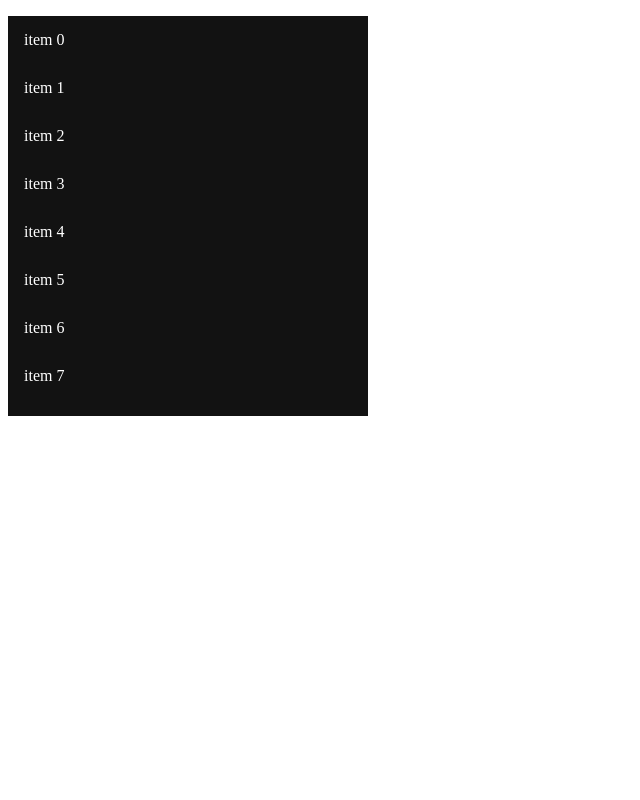
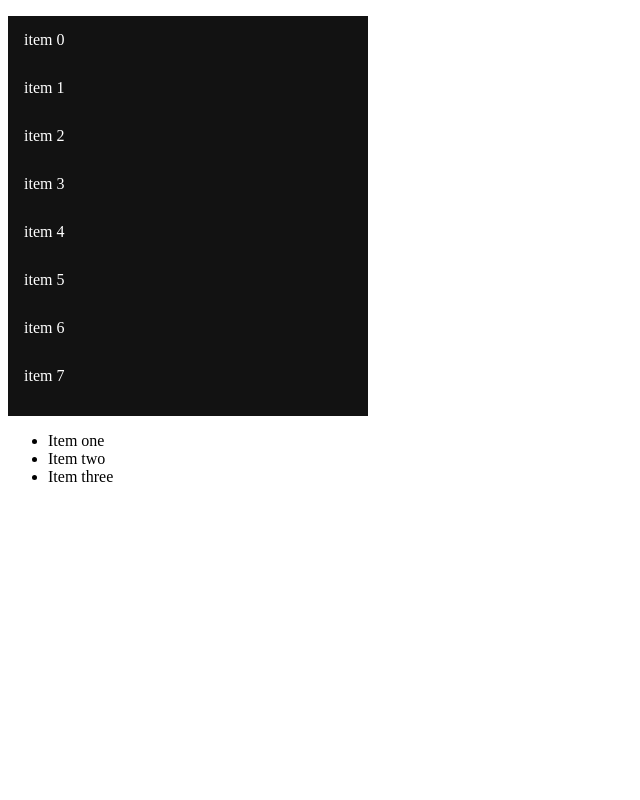
Before and after one commit to youngyounkim/vanillaJS, a website built with webpack: page public/index.html in a window 1280 px wide. Shown: the whole page, without its empty margins (0-640 px from the left). Built offline with nearby package versions, Linux system fonts and the light colour scheme.

Commit message:
feat: 코드 정리 / util 폴더 추가 및 파일 이동

```diff
--- a/src/index.js
+++ b/src/index.js
@@ -1,11 +1,13 @@
 import virtualList from './virtualList';
+import tabList from './tabList';
 import './style.css';
 
-function component() {
+function home() {
     const element = document.createElement('div');
-
+    const tabListArr = [{ title: 'Item one' }, { title: 'Item two' }, { title: 'Item three' }];
     element.appendChild(virtualList(50));
+    element.appendChild(tabList(tabListArr));
     return element;
 }
 
-document.body.appendChild(component());
+document.body.appendChild(home());
--- a/src/style.css
+++ b/src/style.css
@@ -51,3 +51,6 @@
         opacity: 0;
     }
 }
+
+.tab_wrap {
+}
--- /dev/null
+++ b/src/tabList.js
@@ -0,0 +1,35 @@
+import clickEffect from './util/clickEffect';
+
+function tabList(arr) {
+    const element = document.createElement('ul');
+    element.className = 'tab_wrap';
+    let selectId;
+
+    arr.forEach((el) => {
+        const listItem = document.createElement('li');
+
+        listItem.className = 'tab_item';
+
+        const itemText = document.createElement('a');
+        itemText.className = 'tab_item_title';
+        itemText.textContent = el.title;
+
+        listItem.onclick = () => {
+            const target = document.getElementsByClassName('selected')[0];
+            if (target) {
+                target.classList.remove('selected');
+            }
+            selectId = el.title;
+            listItem.className += ' selected';
+        };
+
+        clickEffect(listItem);
+        listItem.appendChild(itemText);
+
+        element.appendChild(listItem);
+    });
+
+    return element;
+}
+
+export default tabList;
--- a/src/virtualList.js
+++ b/src/virtualList.js
@@ -1,4 +1,4 @@
-import clickEffect from './clickEffect';
+import clickEffect from './util/clickEffect';
 
 function virtualList(itemCount) {
     const element = document.createElement('ul');
```
Also changed, not shown: src/util/clickEffect.js (renamed from src/clickEffect.js).
